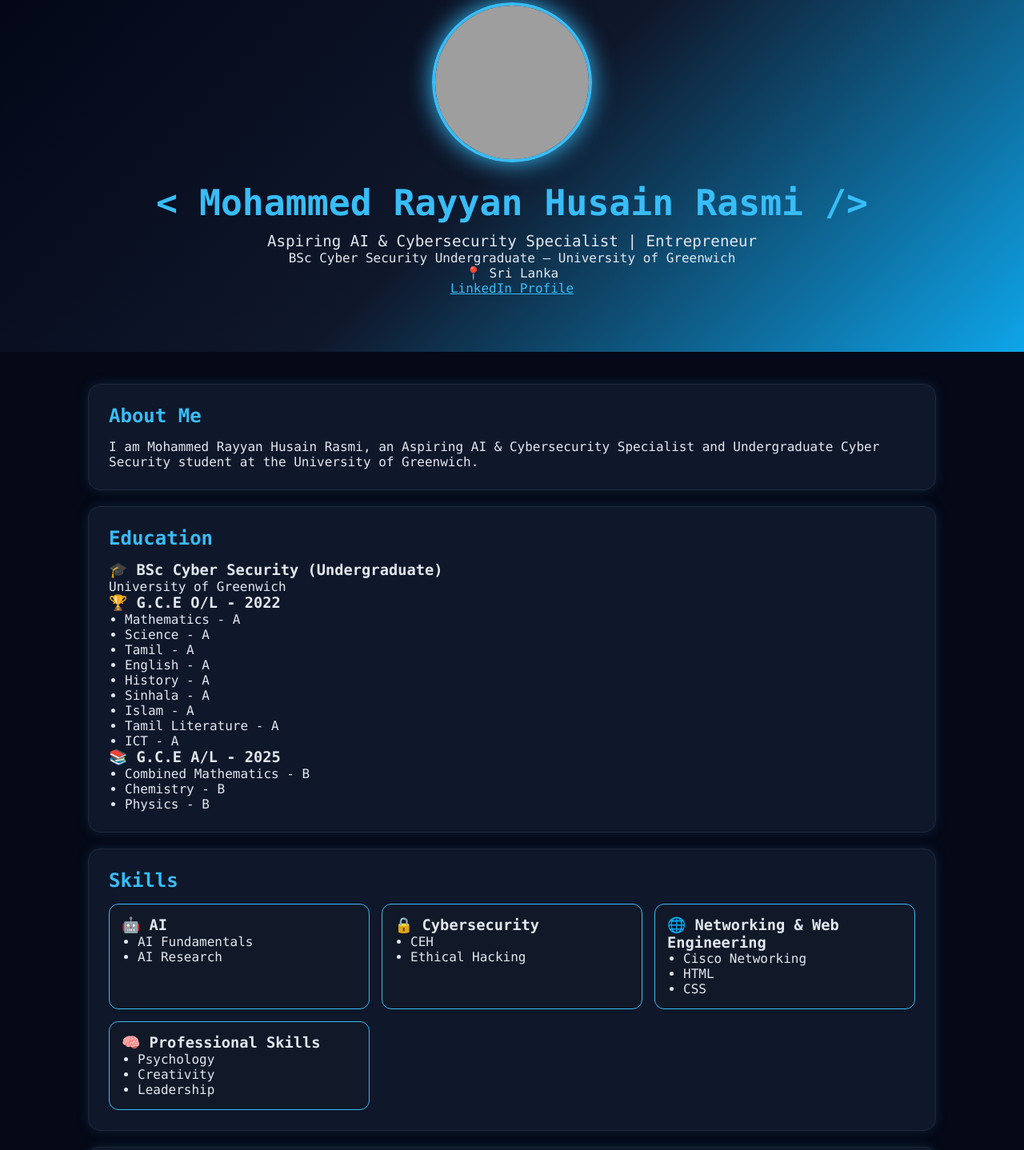
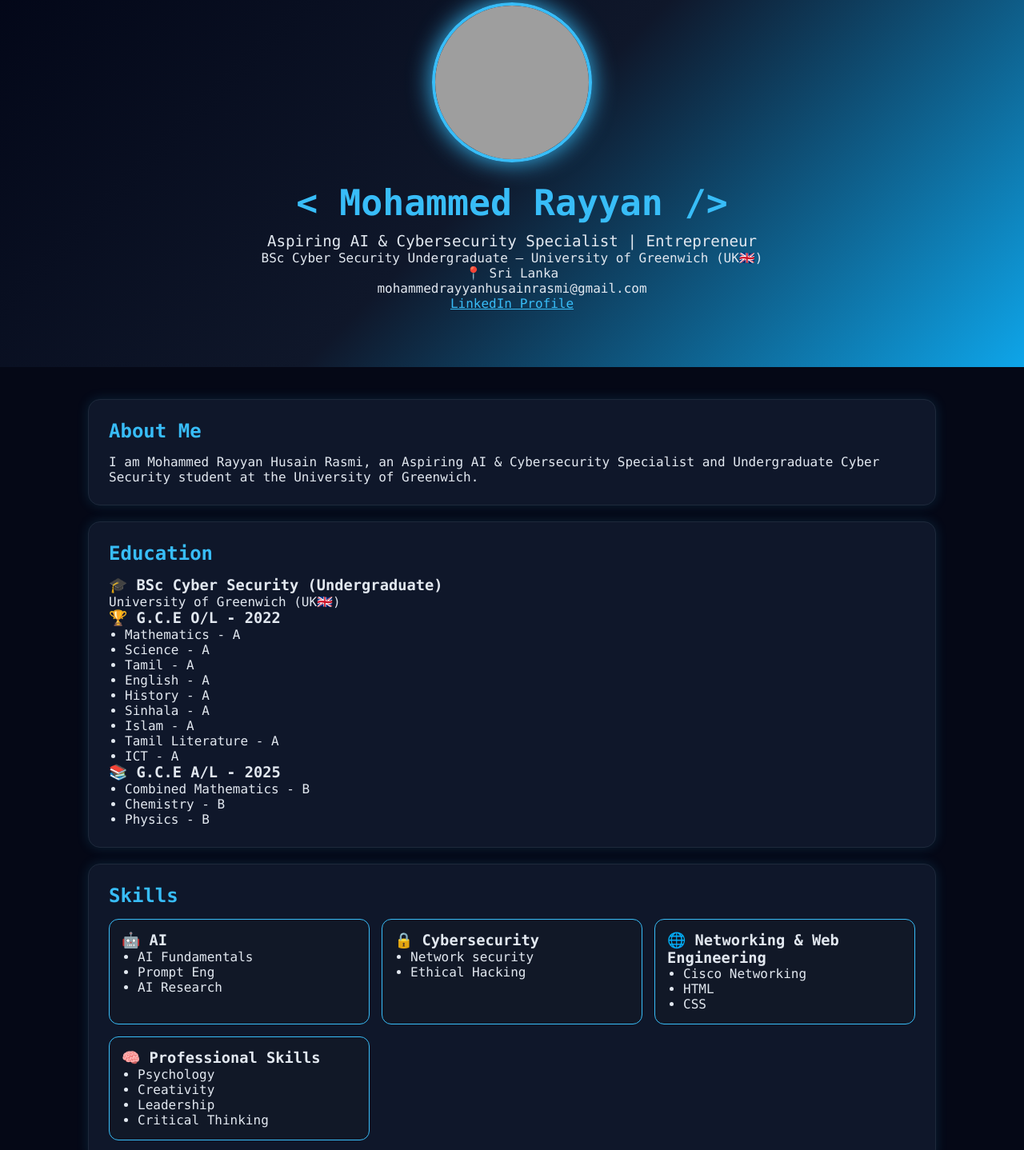
Before and after one commit to mohammedrayyanhusainrasmi-star/mohammedrayyanhusainrasmi-star.github.io, a plain HTML site: page index.html in a window 1280 px wide. Shown: the part 117-1555 px from the top of the page at 80% size. Drawn offline with Linux system fonts and the light colour scheme; grey boxes are pictures that could not be loaded.

Commit message:
Update index.html

```diff
--- a/index.html
+++ b/index.html
@@ -35,10 +35,11 @@ footer{text-align:center;padding:25px;background:#020617;margin-top:30px;border-
 
 <section class="hero">
 <img src="IMG_20260125_103943.jpg" class="profile" alt="Rayyan">
-<h1>&lt; Mohammed Rayyan Husain Rasmi /&gt;</h1>
+<h1>&lt; Mohammed Rayyan /&gt;</h1>
 <p class="tagline">Aspiring AI & Cybersecurity Specialist | Entrepreneur</p>
-<p>BSc Cyber Security Undergraduate – University of Greenwich</p>
+<p>BSc Cyber Security Undergraduate – University of Greenwich (UK🇬🇧) </p>
 <p>📍 Sri Lanka</p>
+<p>mohammedrayyanhusainrasmi@gmail.com </p>
 <p><a href="https://www.linkedin.com/in/mohammed-rayyan-1a952539a" target="_blank">LinkedIn Profile</a></p>
 </section>
 
@@ -51,7 +52,7 @@ footer{text-align:center;padding:25px;background:#020617;margin-top:30px;border-
 <div class="card" id="education">
 <h2>Education</h2>
 <h3>🎓 BSc Cyber Security (Undergraduate)</h3>
-<p>University of Greenwich</p>
+<p>University of Greenwich (UK🇬🇧)</p>
 <h3>🏆 G.C.E O/L - 2022</h3>
 <ul>
 <li>Mathematics - A</li><li>Science - A</li><li>Tamil - A</li><li>English - A</li>
@@ -64,10 +65,10 @@ footer{text-align:center;padding:25px;background:#020617;margin-top:30px;border-
 <div class="card" id="skills">
 <h2>Skills</h2>
 <div class="skills">
-<div class="skill-card"><h3>🤖 AI</h3><ul><li>AI Fundamentals</li><li>AI Research</li></ul></div>
-<div class="skill-card"><h3>🔒 Cybersecurity</h3><ul><li>CEH</li><li>Ethical Hacking</li></ul></div>
+<div class="skill-card"><h3>🤖 AI</h3><ul><li>AI Fundamentals</li><li>Prompt Eng</li><li>AI Research</li></ul></div>
+<div class="skill-card"><h3>🔒 Cybersecurity</h3><ul><li>Network security</li><li>Ethical Hacking</li></ul></div>
 <div class="skill-card"><h3>🌐 Networking & Web Engineering</h3><ul><li>Cisco Networking</li><li>HTML</li><li>CSS</li></ul></div>
-<div class="skill-card"><h3>🧠 Professional Skills</h3><ul><li>Psychology</li><li>Creativity</li><li>Leadership</li></ul></div>
+<div class="skill-card"><h3>🧠 Professional Skills</h3><ul><li>Psychology</li><li>Creativity</li><li>Leadership</li><li>Critical Thinking</li></ul></div>
 </div>
 </div>
 
```
